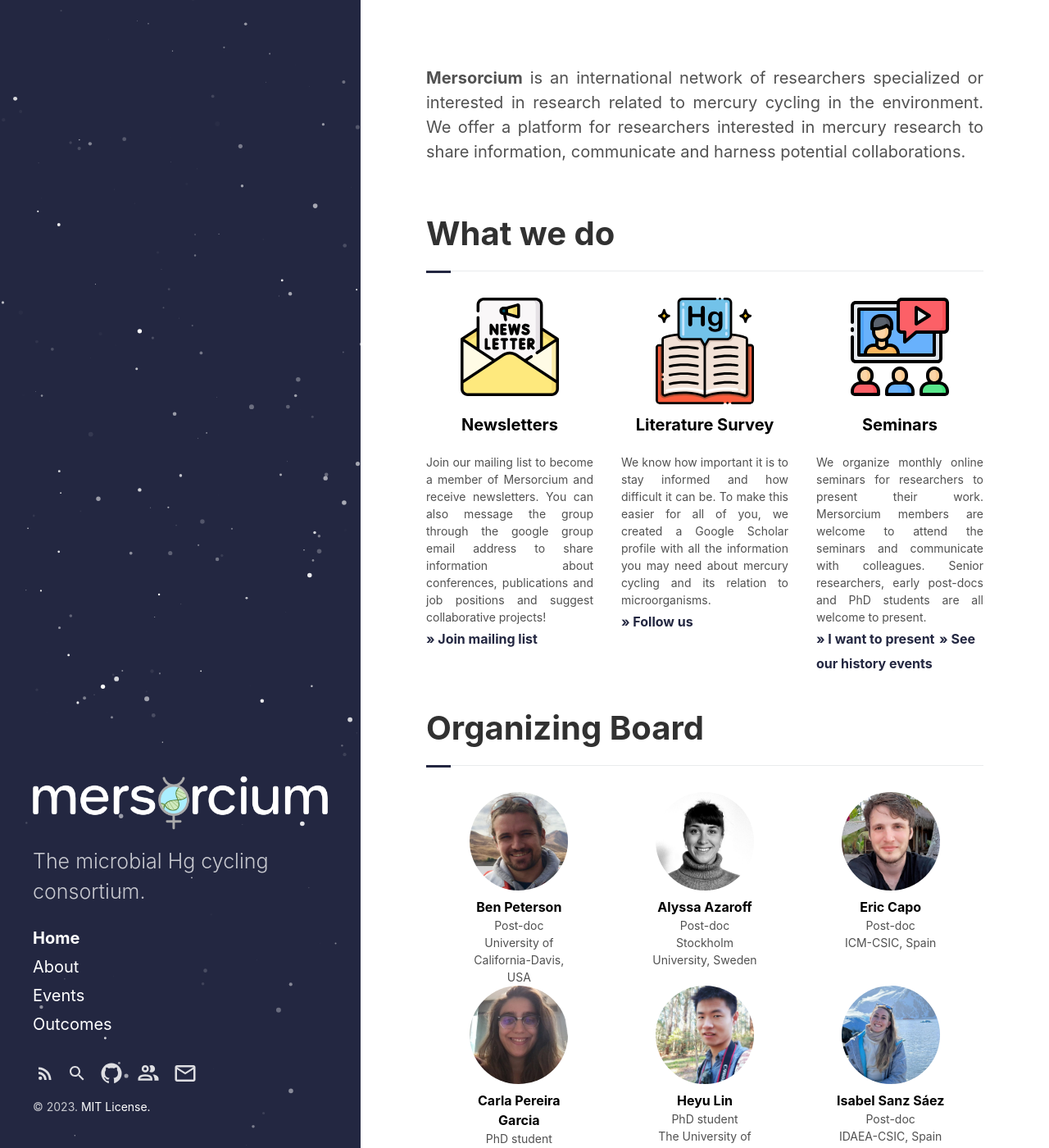
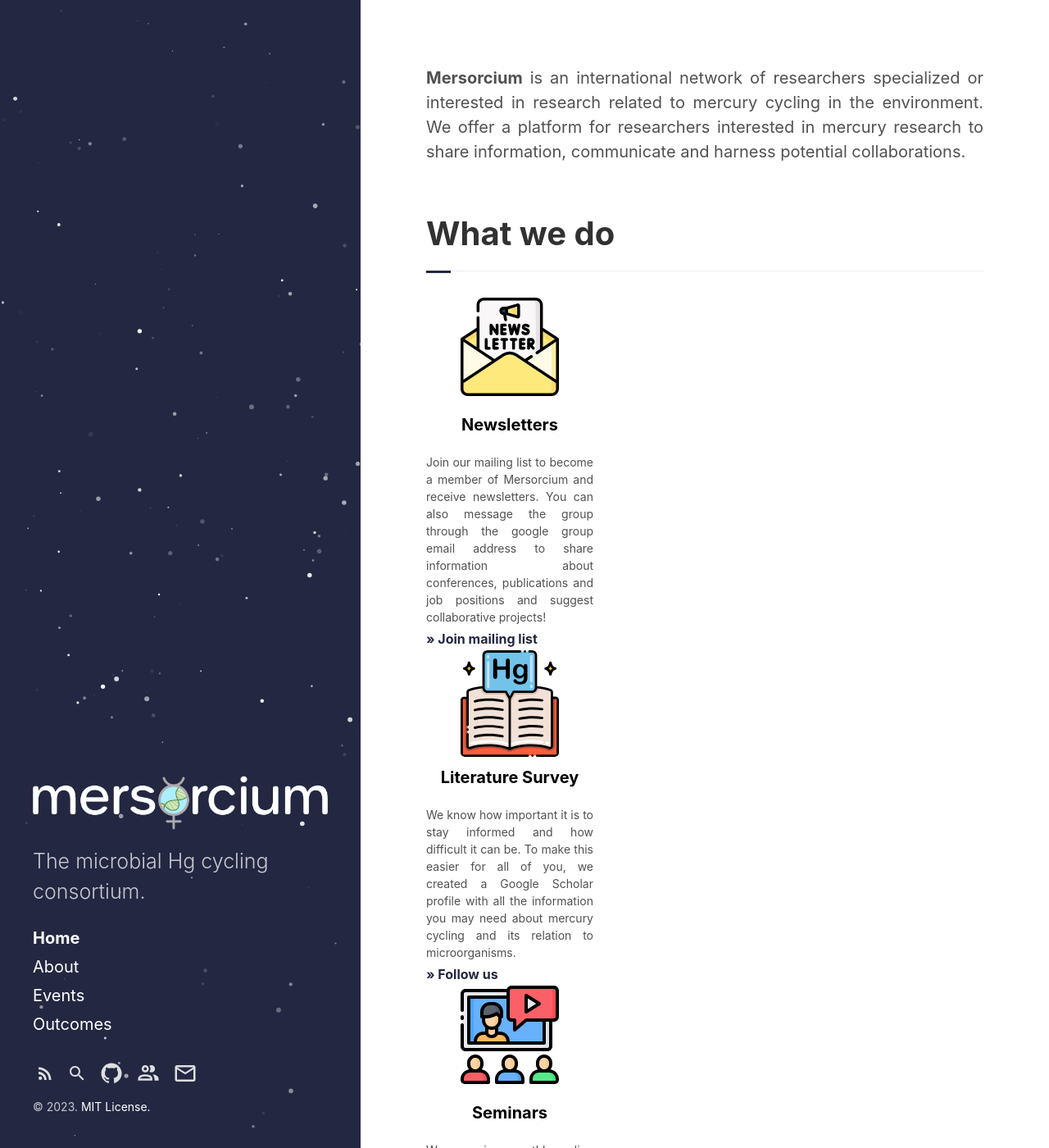
Before and after one commit to Mersorcium/mersorcium.github.io, a Jekyll site: the page built from index.html, in a window 1280 px wide and 1400 px high. Shown: the whole window at 82% size. Built offline with Jekyll 4.4.1, drawn with Linux system fonts in a browser that asks for light colours; the list of posts is cut into pages by our own code.

Commit message:
update what we do

```diff
--- a/assets/css/main.scss
+++ b/assets/css/main.scss
@@ -159,7 +159,8 @@ $sidebar-width: 22rem;
 
 
 #whatwedo {
-    display: flex;
+    display: block;
+    float: left;
     justify-content: space-between;
 }
 
```
